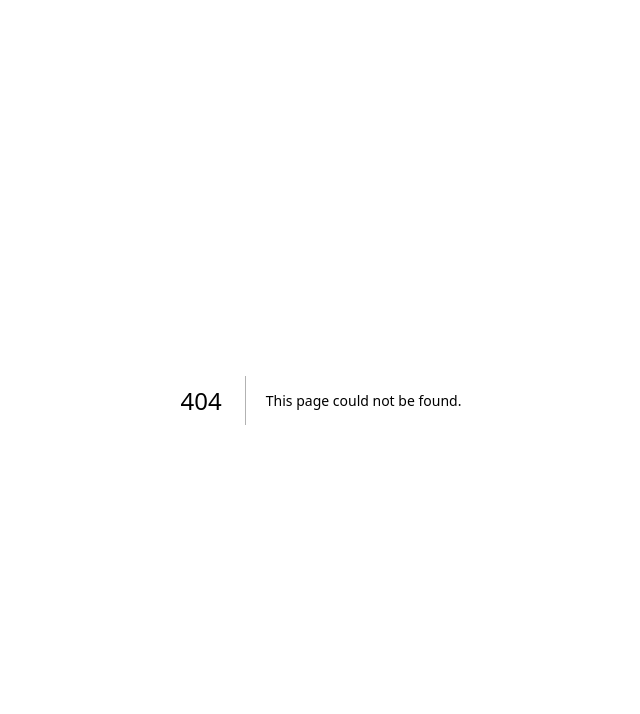
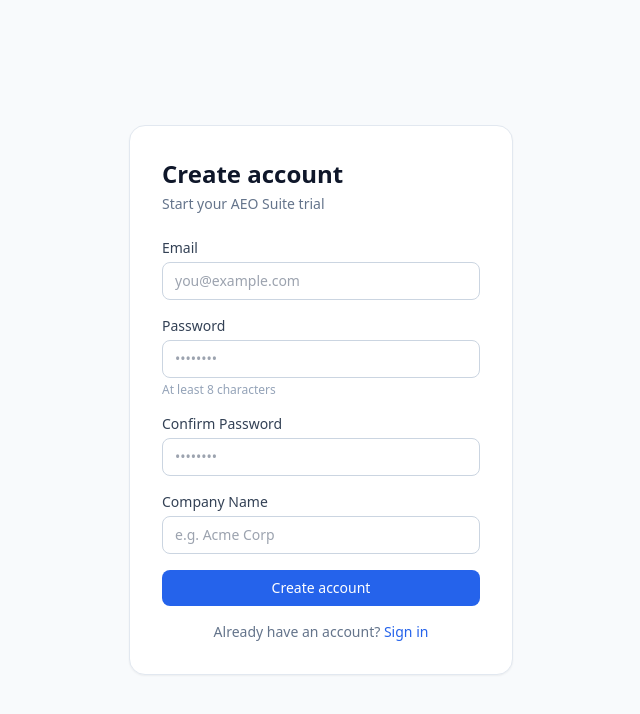
Before and after one commit to katharguppe/rankonova, a Next.js app in the folder frontend/: page /register in a window 1280 px wide. Before the commit this address had no page. Shown: the top 714 px of the page, without its empty margins (319-959 px from the left). Built offline with nearby package versions, Linux system fonts and the light colour scheme.

Commit message:
[TASK-005] fix: add missing register page and login link

```diff
--- /dev/null
+++ b/frontend/app/api/auth/register/route.ts
@@ -0,0 +1,40 @@
+import { NextResponse } from 'next/server';
+
+const API_URL = process.env.API_URL ?? 'http://localhost:3000';
+
+export async function POST(request: Request) {
+  let body: unknown;
+  try {
+    body = await request.json();
+  } catch {
+    return NextResponse.json({ error: 'Invalid JSON' }, { status: 400 });
+  }
+
+  let res: Response;
+  try {
+    res = await fetch(`${API_URL}/auth/register`, {
+      method: 'POST',
+      headers: { 'Content-Type': 'application/json' },
+      body: JSON.stringify(body),
+    });
+  } catch {
+    return NextResponse.json({ error: 'Cannot reach API' }, { status: 502 });
+  }
+
+  if (!res.ok) {
+    if (res.status >= 500) {
+      return NextResponse.json({ error: 'Service unavailable' }, { status: 502 });
+    }
+    let errorBody: unknown;
+    try {
+      errorBody = await res.json();
+    } catch {
+      const text = await res.text();
+      errorBody = { error: text || 'Registration failed' };
+    }
+    return NextResponse.json(errorBody, { status: res.status });
+  }
+
+  const data = await res.json();
+  return NextResponse.json(data, { status: res.status });
+}
--- a/frontend/app/login/page.tsx
+++ b/frontend/app/login/page.tsx
@@ -2,6 +2,7 @@
 
 import { useState, FormEvent } from 'react';
 import { useRouter } from 'next/navigation';
+import Link from 'next/link';
 
 export default function LoginPage() {
   const router = useRouter();
@@ -62,7 +63,7 @@ export default function LoginPage() {
             />
           </div>
 
-          {error && <p className="text-sm text-red-600">{error}</p>}
+          {error && <p role="alert" className="text-sm text-red-600">{error}</p>}
 
           <button
             type="submit"
@@ -72,6 +73,11 @@ export default function LoginPage() {
             {loading ? 'Signing in…' : 'Sign in'}
           </button>
         </form>
+
+        <p className="text-center text-sm text-slate-500 mt-4">
+          Don&#39;t have an account?{' '}
+          <Link href="/register" className="text-blue-600 hover:underline">Register</Link>
+        </p>
       </div>
     </div>
   );
--- /dev/null
+++ b/frontend/app/register/page.tsx
@@ -0,0 +1,195 @@
+'use client';
+
+import { useState, FormEvent } from 'react';
+import Link from 'next/link';
+
+function toSlug(name: string): string {
+  return name
+    .toLowerCase()
+    .trim()
+    .replace(/\s+/g, '-')
+    .replace(/[^a-z0-9-]/g, '')
+    .replace(/-+/g, '-')
+    .replace(/^-|-$/g, '');
+}
+
+export default function RegisterPage() {
+  const [email, setEmail] = useState('');
+  const [password, setPassword] = useState('');
+  const [confirmPassword, setConfirmPassword] = useState('');
+  const [tenantName, setTenantName] = useState('');
+
+  const [error, setError] = useState('');
+  const [loading, setLoading] = useState(false);
+  const [success, setSuccess] = useState(false);
+
+  const slug = toSlug(tenantName);
+
+  async function handleSubmit(e: FormEvent) {
+    e.preventDefault();
+    setError('');
+
+    if (password !== confirmPassword) {
+      setError('Passwords do not match.');
+      return;
+    }
+
+    if (slug.length < 2) {
+      setError('Company name must produce a valid slug (at least 2 alphanumeric characters).');
+      return;
+    }
+
+    if (slug.length > 50) {
+      setError('Company name is too long — please shorten it.');
+      return;
+    }
+
+    setLoading(true);
+    try {
+      const res = await fetch('/api/auth/register', {
+        method: 'POST',
+        headers: { 'Content-Type': 'application/json' },
+        body: JSON.stringify({
+          email,
+          password,
+          tenantName,
+          tenantSlug: slug,
+          billingEmail: email,
+        }),
+      });
+
+      if (!res.ok) {
+        const err = await res.json().catch(() => ({ error: 'Unknown error' })) as {
+          error?: string;
+          message?: string[] | string;
+        };
+        const msg = err.message
+          ? Array.isArray(err.message) ? err.message.join(', ') : err.message
+          : err.error ?? 'Registration failed';
+        setError(msg);
+        return;
+      }
+
+      setSuccess(true);
+    } catch {
+      setError('Could not reach server.');
+    } finally {
+      setLoading(false);
+    }
+  }
+
+  if (success) {
+    return (
+      <div className="min-h-screen flex items-center justify-center bg-slate-50">
+        <div className="w-full max-w-sm bg-white rounded-2xl shadow-sm border border-slate-200 p-8 text-center">
+          <p className="text-2xl mb-3">&#10003;</p>
+          <h2 className="text-lg font-semibold text-slate-900 mb-2">Account created!</h2>
+          <p className="text-sm text-slate-500">Check your email to verify before logging in.</p>
+          <Link href="/login" className="mt-6 inline-block text-sm text-blue-600 hover:underline">
+            Back to sign in
+          </Link>
+        </div>
+      </div>
+    );
+  }
+
+  return (
+    <div className="min-h-screen flex items-center justify-center bg-slate-50">
+      <div className="w-full max-w-sm bg-white rounded-2xl shadow-sm border border-slate-200 p-8">
+        <h1 className="text-2xl font-semibold text-slate-900 mb-1">Create account</h1>
+        <p className="text-sm text-slate-500 mb-6">Start your AEO Suite trial</p>
+
+        <form onSubmit={handleSubmit} className="space-y-4">
+          <div>
+            <label htmlFor="email" className="block text-sm font-medium text-slate-700 mb-1">
+              Email
+            </label>
+            <input
+              id="email"
+              type="email"
+              required
+              autoComplete="email"
+              value={email}
+              onChange={e => setEmail(e.target.value)}
+              placeholder="you@example.com"
+              className="w-full px-3 py-2 border border-slate-300 rounded-lg text-sm focus:outline-none focus:ring-2 focus:ring-blue-500"
+            />
+          </div>
+
+          <div>
+            <label htmlFor="password" className="block text-sm font-medium text-slate-700 mb-1">
+              Password
+            </label>
+            <input
+              id="password"
+              type="password"
+              required
+              minLength={8}
+              maxLength={72}
+              autoComplete="new-password"
+              value={password}
+              onChange={e => setPassword(e.target.value)}
+              placeholder="••••••••"
+              className="w-full px-3 py-2 border border-slate-300 rounded-lg text-sm focus:outline-none focus:ring-2 focus:ring-blue-500"
+            />
+            <p className="text-xs text-slate-400 mt-1">At least 8 characters</p>
+          </div>
+
+          <div>
+            <label htmlFor="confirmPassword" className="block text-sm font-medium text-slate-700 mb-1">
+              Confirm Password
+            </label>
+            <input
+              id="confirmPassword"
+              type="password"
+              required
+              autoComplete="new-password"
+              value={confirmPassword}
+              onChange={e => setConfirmPassword(e.target.value)}
+              placeholder="••••••••"
+              className="w-full px-3 py-2 border border-slate-300 rounded-lg text-sm focus:outline-none focus:ring-2 focus:ring-blue-500"
+            />
+          </div>
+
+          <div>
+            <label htmlFor="tenantName" className="block text-sm font-medium text-slate-700 mb-1">
+              Company Name
+            </label>
+            <input
+              id="tenantName"
+              type="text"
+              required
+              minLength={2}
+              maxLength={100}
+              autoComplete="organization"
+              value={tenantName}
+              onChange={e => setTenantName(e.target.value)}
+              placeholder="e.g. Acme Corp"
+              className="w-full px-3 py-2 border border-slate-300 rounded-lg text-sm focus:outline-none focus:ring-2 focus:ring-blue-500"
+            />
+            {slug.length >= 2 && (
+              <p className="text-xs text-slate-400 mt-1">
+                Slug: <span className="font-mono">{slug}</span>
+              </p>
+            )}
+          </div>
+
+          {error && <p role="alert" className="text-sm text-red-600">{error}</p>}
+
+          <button
+            type="submit"
+            disabled={loading}
+            className="w-full py-2 px-4 bg-blue-600 hover:bg-blue-700 disabled:opacity-50 text-white text-sm font-medium rounded-lg transition-colors"
+          >
+            {loading ? 'Creating account…' : 'Create account'}
+          </button>
+        </form>
+
+        <p className="text-center text-sm text-slate-500 mt-4">
+          Already have an account?{' '}
+          <Link href="/login" className="text-blue-600 hover:underline">Sign in</Link>
+        </p>
+      </div>
+    </div>
+  );
+}
```
